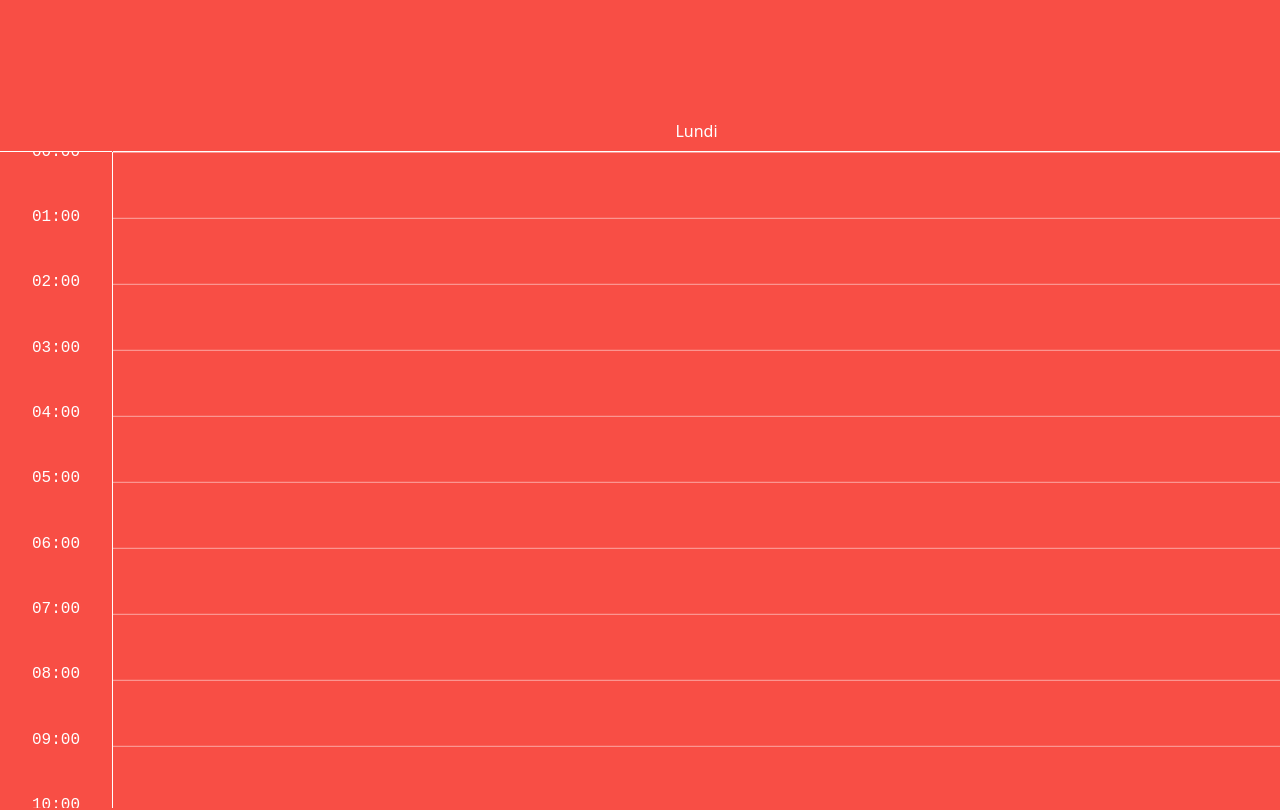
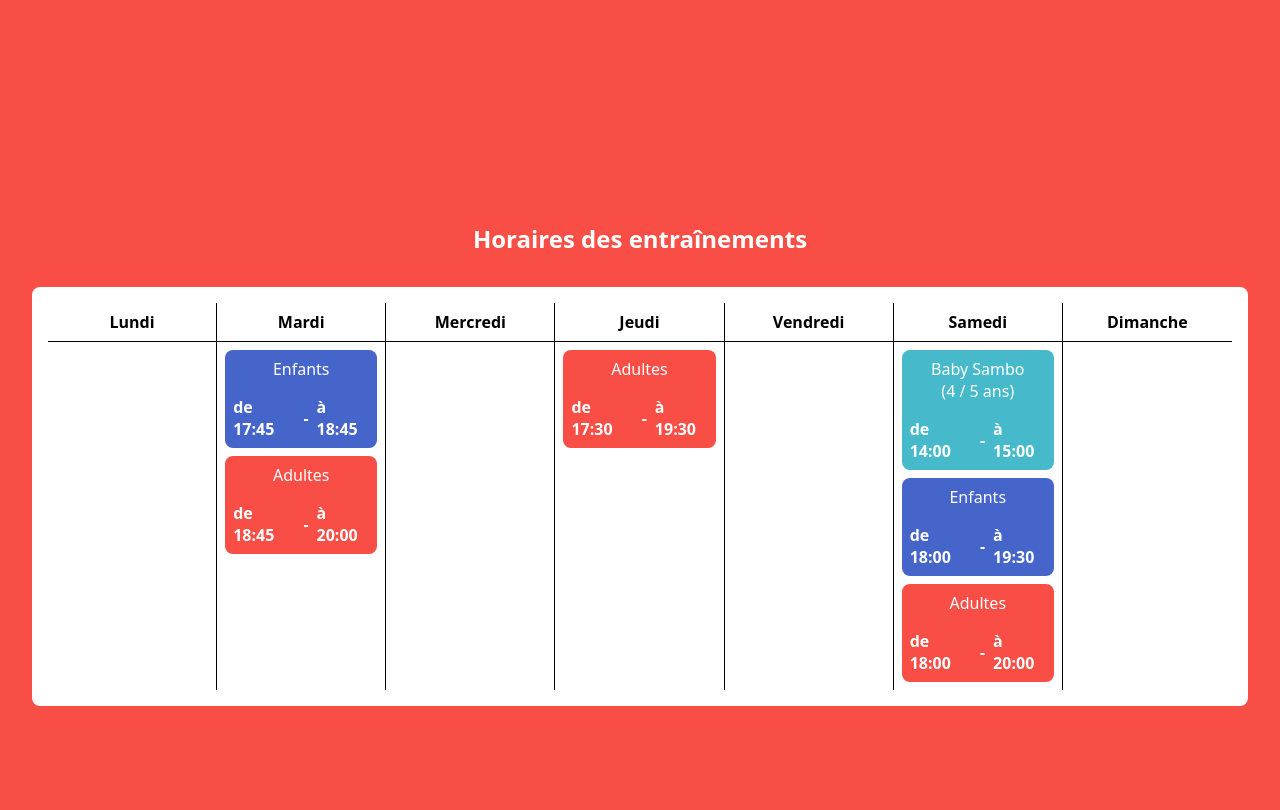
Before and after one commit to mohamedr/scv, a SvelteKit app: page / in a window 1280 px wide. Shown: the part 2100-2910 px from the top of the page. Built offline with nearby package versions, Linux system fonts and the light colour scheme; no server answers.

Commit message:
let's gros

```diff
--- a/src/app.scss
+++ b/src/app.scss
@@ -2,6 +2,7 @@
 
 :root {
 	--scv-red: #f84e45;
+	--scv-cyan: #46bacb;
 	--scv-blue: #4665cb;
 
 	font-family:
--- a/src/routes/Calendar.svelte
+++ b/src/routes/Calendar.svelte
@@ -1,5 +1,4 @@
 <script>
-
 	const oneMinute = 1000 * 60;
 	const oneHour = oneMinute * 60;
 	const oneDay = oneHour * 24;
@@ -23,11 +22,13 @@
 			name: 'Mardi',
 			events: [
 				{
+					id: 'young',
 					title: 'Enfants',
 					start: oneHour * 17 + oneMinute * 45,
 					end: oneHour * 18 + oneMinute * 45
 				},
 				{
+					id: 'adult',
 					title: 'Adultes',
 					start: oneHour * 18 + oneMinute * 45,
 					end: oneHour * 20
@@ -42,14 +43,10 @@
 			name: 'Jeudi',
 			events: [
 				{
-					title: 'Enfants',
+					id: 'adult',
+					title: 'Adultes',
 					start: oneHour * 17 + oneMinute * 30,
-					end: oneHour * 18 + oneMinute * 30
-				},
-				{
-					title: 'Adultes',
-					start: oneHour * 18 + oneMinute * 30,
-					end: oneHour * 20
+					end: oneHour * 19 + oneMinute * 30
 				}
 			]
 		},
@@ -61,6 +58,19 @@
 			name: 'Samedi',
 			events: [
 				{
+					id: 'baby',
+					title: 'Baby Sambo\n(4 / 5 ans)',
+					start: oneHour * 14,
+					end: oneHour * 15
+				},
+				{
+					id: 'young',
+					title: 'Enfants',
+					start: oneHour * 18,
+					end: oneHour * 19 + oneMinute * 30
+				},
+				{
+					id: 'adult',
 					title: 'Adultes',
 					start: oneHour * 18,
 					end: oneHour * 20
@@ -72,129 +82,112 @@
 			events: []
 		}
 	];
+
+	/** @type {Record<string, { fg: string; bg: string; }>} */
+	const themes = {
+		adult: {
+			bg: 'var(--scv-red)',
+			fg: 'white'
+		},
+		young: {
+			bg: 'var(--scv-blue)',
+			fg: 'white'
+		},
+		baby: {
+			bg: 'var(--scv-cyan)',
+			fg: 'white'
+		}
+	};
 </script>
 
+<div class="container">
+	<h1>Horaires des entraînements</h1>
+
 	<div class="calendar">
-    <div class="columns">
-        <div class="col times">
-            <div class="head"></div>
-            {#each [...Array(25).keys()] as n}
-                <div class="cell time" style="--percent: {((n * oneHour) / oneDay) * 100}%">
-                    {(n % 24).toString().padStart(2, '0')}:00
+		{#each week as day}
+			<div class="day">
+				<div class="name">{day.name}</div>
+				<div class="events">
+					{#each day.events as event}
+						{@const theme = themes[event.id]}
+						<div class="event" style="--fg: {theme.fg}; --bg: {theme.bg}">
+							<div class="name">
+								{event.title}
+							</div>
+							<div class="time">
+								<div class="from">de {tToH(event.start)}</div>
+								-
+								<div class="to">à {tToH(event.end)}</div>
+							</div>
 						</div>
 					{/each}
 				</div>
-        {#each week as day, weekIndex}
-            <div class="col">
-                <div class="head">
-                    {day.name}
-                </div>
-                {#each day.events as event, eventIndex}
-                    <div
-                        class="cell event"
-                        style="--start: {(event.start / oneDay) * 100}%; --end: {(event.end / oneDay) *
-                            100}%"
-                    >
-                        <p class="title">{event.title}</p>
-                        <p class="range">
-                            <iconify-icon icon="fa6-solid:clock"></iconify-icon>
-                            {tToH(event.start)} - {tToH(event.end)}
-                        </p>
-                    </div>
-                {/each}
 			</div>
 		{/each}
 	</div>
 </div>
 
 <style lang="scss">
-    .calendar {
-        height: 100%;
-        display: grid;
-        overflow: auto;
-
-        .columns {
-            display: grid;
-            grid-template-columns: auto repeat(7, calc(100vw - 7rem));
-            height: 200vh;
-            z-index: 0;
-            padding-top: 2rem;
-
-            .col {
-                position: relative;
+	.container {
 		display: flex;
 		flex-direction: column;
-                border-right: 1px solid currentColor;
-
-                .head {
-                    height: 2rem;
-                    text-align: center;
-                    position: sticky;
-                    top: 0;
-                    translate: 0 -100%;
-                    background-color: var(--scv-red);
-                    border-bottom: 1px solid currentColor;
+		justify-content: center;
+		height: 100%;
 	}
 
-                &.times {
-                    font-size: 1rem;
-                    font-family: monospace;
-                    position: sticky;
-                    left: 0;
-
-                    .head {
-                        width: 7rem;
-                        z-index: 10;
-                    }
+	h1 {
+		text-align: center;
+		margin-bottom: 2rem;
 	}
 
-                .cell {
-                    &.time {
-                        position: absolute;
-                        left: 50%;
-                        top: var(--percent);
-                        translate: -50% -50%;
+	.calendar {
+		display: grid;
+		grid-template-columns: repeat(7, 1fr);
 
-                        &::after {
-                            content: '';
-                            position: absolute;
-                            left: 5rem;
-                            top: var(--percent);
-                            width: calc((100vw - 7rem) * 7);
-                            height: 1px;
-                            background-color: currentColor;
-                            translate: 0 0.55rem;
-                            opacity: 0.5;
-                        }
+		background-color: white;
+		color: black;
+		margin: 0 2rem;
+		padding: 1rem;
+		border-radius: 0.5rem;
+
+		.day {
+			&:not(:last-child) {
+				border-right: 1px solid black;
 			}
 
-                    &.event {
-                        position: absolute;
-                        left: 0.5rem;
-                        right: 0.5rem;
-                        background-color: rgba(0 0 255 / 25%);
-                        border-top: 2px solid white;
-
-                        top: var(--start);
-                        bottom: calc(100% - var(--end));
-                        border-radius: 0.4rem;
-
-                        padding: 0.5rem 1rem;
-
-                        .title {
+			> .name {
+				padding: 0.5rem;
+				text-align: center;
 				font-weight: 600;
-                            font-size: 1.1rem;
-                            margin-bottom: 0.25rem;
+				border-bottom: 1px solid black;
 			}
 
-                        .range {
+			> .events {
+				> .event {
+					margin: 0.5rem;
+					padding: 0.5rem;
+					border-radius: 0.5rem;
+
+					background-color: var(--bg);
+					color: var(--fg);
+
+					> .name {
+						font-weight: 500;
+						text-align: center;
+						margin-bottom: 1rem;
+						font-size: 1rem;
+						white-space: pre-wrap;
+					}
+
+					> .time {
+						font-weight: 600;
 						display: flex;
 						align-items: center;
+						justify-content: center;
 						gap: 0.5rem;
 					}
 				}
 			}
 		}
 	}
-    }
 </style>
--- a/src/routes/Footer.svelte
+++ b/src/routes/Footer.svelte
@@ -1,5 +1,5 @@
 <footer>
-	<p>Site fait avec amour</p>
+	<p>PivoMed Design 2025 tous droits réservés</p>
 </footer>
 
 <style>
```
Lines whose indentation alone changed are shown as unchanged.
